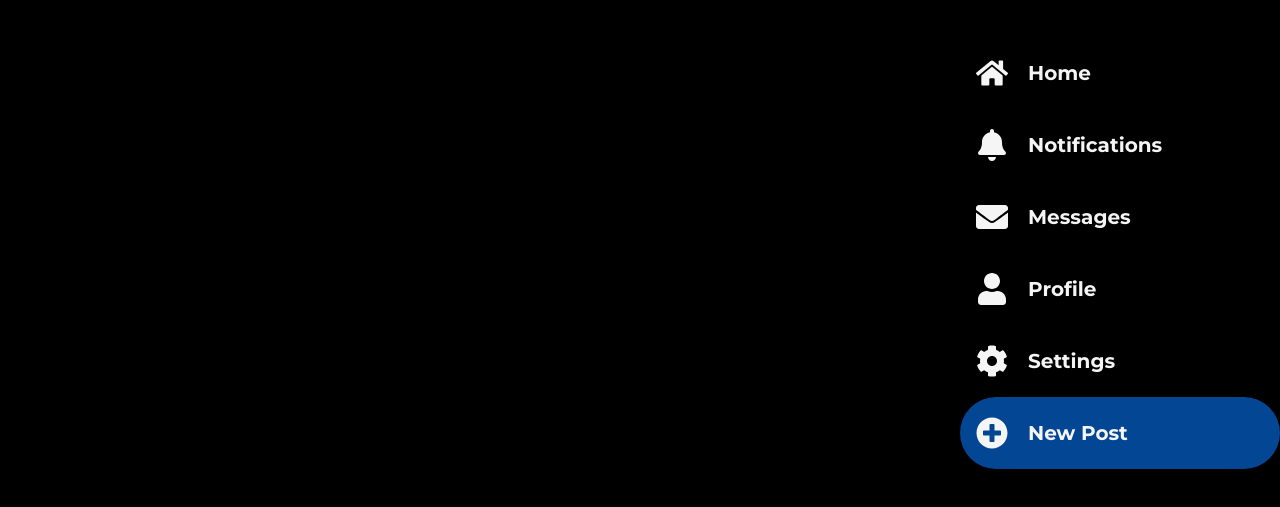
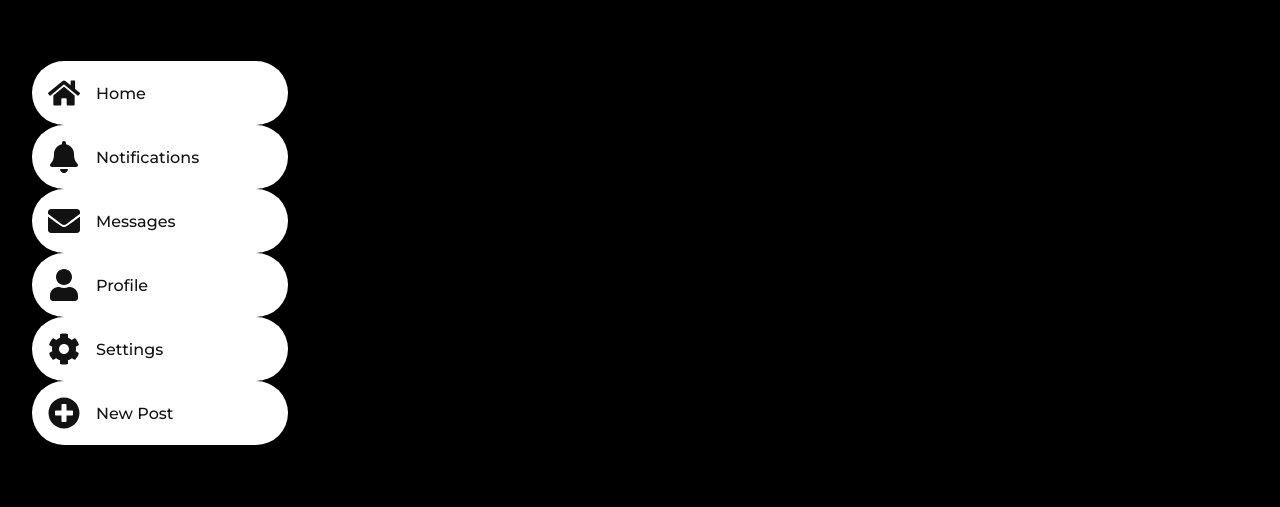
Before and after one commit to inshaldev/postic, a React (Create React App) app: page /home in a window 1280 px wide. Shown: the part 147-654 px from the top of the page. Built offline with nearby package versions, Linux system fonts and the light colour scheme.

Commit message:
added homepage link to login

```diff
--- a/src/Components/Sidebar.js
+++ b/src/Components/Sidebar.js
@@ -12,44 +12,42 @@ import { Link } from 'react-router-dom';
 
 export const Sidebar = () => {
   return (
-    <div className="sidebar">
-      <ul className="sidebar-list">
-        <Link to="/home">
+    <ul className="sidebar">
+      <Link to="/home" className="sidebar-link">
         <li>
           <FaHome className="sidebar-icon" /> Home
         </li>
       </Link>
-        <Link to="/home">
+      <Link to="/home" className="sidebar-link">
         <li>
           <FaBell className="sidebar-icon" />
           Notifications
         </li>
       </Link>
-        <Link to="/home">
+      <Link to="/home" className="sidebar-link">
         <li>
           <FaEnvelope className="sidebar-icon" />
           Messages
         </li>
       </Link>
-        <Link to="/home">
+      <Link to="/home" className="sidebar-link">
         <li>
           <FaUser className="sidebar-icon" />
           Profile
         </li>
       </Link>
-        <Link to="/home">
+      <Link to="/home" className="sidebar-link">
         <li>
           <FaCog className="sidebar-icon" />
           Settings
         </li>
       </Link>
-        <Link to="/home" className="primary">
+      <Link to="/home" className="sidebar-link">
         <li>
           <FaPlusCircle className="sidebar-icon" />
           New Post
         </li>
       </Link>
     </ul>
-    </div>
   );
 };
--- a/src/Pages/LoginPage.js
+++ b/src/Pages/LoginPage.js
@@ -10,9 +10,11 @@ export const LoginPage = () => {
       <form className="login-form fl-col-cen-cen w-100" onSubmit={handleLogin}>
         <input type="email" placeholder="Email address" />
         <input type="password" placeholder="Password" />
-        <button type="submit" className="primary">
-          Log In
-        </button>
+        <Link to="/home">
+          <button type="submit" className="primary">
+            Log In
+          </button>
+        </Link>
         <button className="w-auto">Forgot password?</button>
       </form>
       <p>
--- a/src/Styles/components.css
+++ b/src/Styles/components.css
@@ -1,53 +1,29 @@
 .sidebar {
   position: fixed;
-  right: 0;
   top: 0;
-  width: 25%;
-  /* grid-column: 4; */
+  left: 0;
   min-height: 100vh;
   display: flex;
   flex-direction: column;
   justify-content: center;
+  align-items: flex-start;
+  padding: 0 2rem;
+  width: 25%;
+}
+.sidebar-link {
+  border-radius: 50px;
+  background-color: white;
+  color: #121212;
+  padding: 1rem 1rem;
+  width: 100%;
+}
+.sidebar-link li {
+  display: flex;
+  flex-direction: row;
+  justify-content: flex-start;
   align-items: center;
 }
-.sidebar-list {
-  width: 100%;
-  display: flex;
-  flex-direction: column;
-  justify-content: space-between;
-  align-items: flex-start;
+.sidebar-icon {
+  margin-right: 1rem;
+  font-size: 2rem;
 }
-.sidebar-list li {
-  display: flex;
-  padding: 1.25rem 2rem 1.25rem 1rem;
-  align-items: center;
-  max-width: auto;
-}
-.sidebar-list a:hover {
-  background-color: #151515;
-  cursor: pointer;
-}
-.sidebar-icon {
-  font-size: 2rem;
-  margin-right: 1.25rem;
-}
-.sidebar-list a {
-  border-radius: 50px;
-  font-size: 1.25rem;
-  font-weight: 700;
-  width: 100%;
-  color: #f5f5f5;
-  text-decoration: none;
-  transition: 0.2s ease-in-out;
-}
-.sidebar-list a.primary {
-  background-color: var(--chelsea-blue);
-}
-.sidebar .new-post {
-  align-self: flex-start;
-  width: 50%;
-}
-
-.posts {
-  grid-column: 3;
-}
```
Lines whose indentation alone changed are shown as unchanged.
